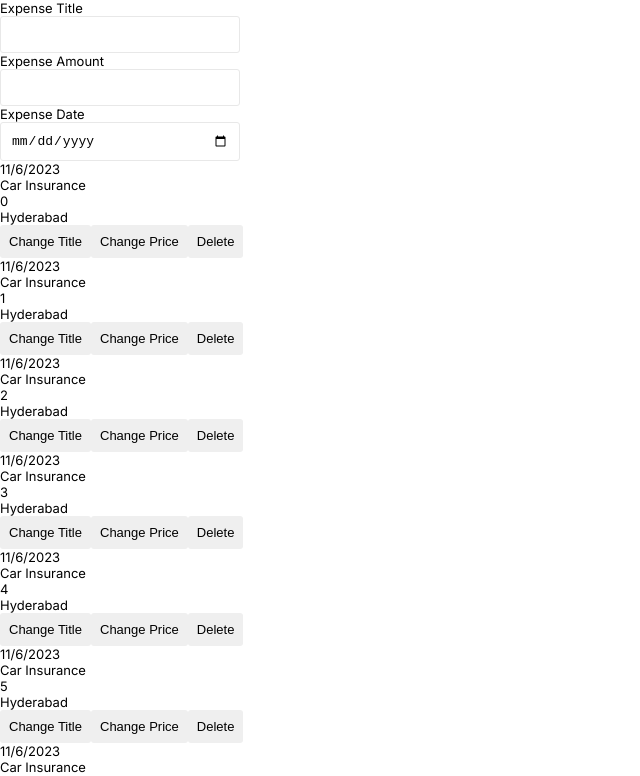
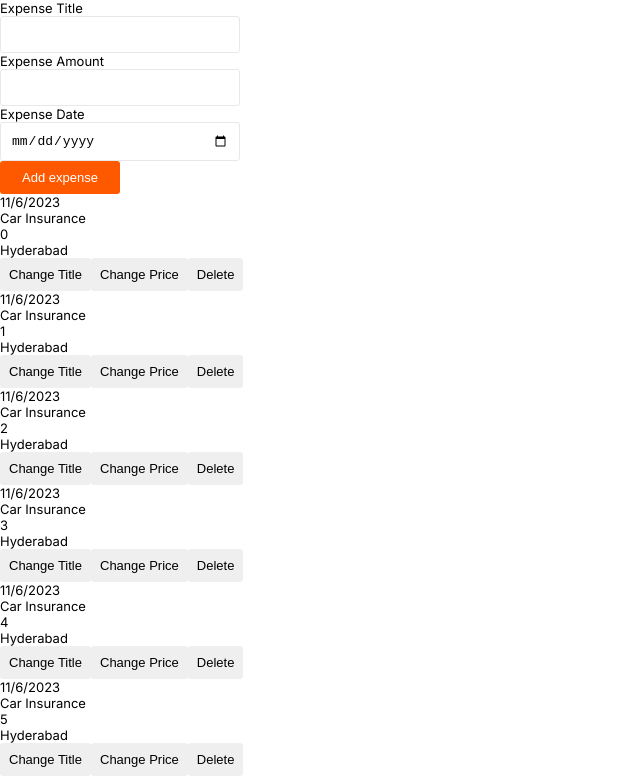
Before and after one commit to srinath-3898/expense-tracker-next, a Next.js app: page / in a window 1280 px wide. Shown: the top 776 px of the page, without its empty margins (0-640 px from the left). Built offline with nearby package versions, Linux system fonts and the light colour scheme.

Commit message:
Submitting the forms

```diff
--- a/src/components/expenseForm/ExpenseForm.jsx
+++ b/src/components/expenseForm/ExpenseForm.jsx
@@ -7,14 +7,19 @@ const ExpenseForm = () => {
     expenseAmount: "",
     expenseDate: "",
   });
+
   const handleChange = (event) => {
     const { name, value } = event.target;
     setExpenseFormData((prevState) => ({ ...prevState, [name]: value }));
   };
 
-  console.log(expenseFormdata);
+  const handleSubmit = (event) => {
+    event.preventDefault();
+    console.log(expenseFormdata);
+  };
+
   return (
-    <form className={styles.expense_form}>
+    <form className={styles.expense_form} onSubmit={handleSubmit}>
       <label htmlFor="expenseTitle" className="text_small">
         Expense Title
       </label>
@@ -42,6 +47,9 @@ const ExpenseForm = () => {
         name="expenseDate"
         onChange={handleChange}
       />
+      <button type="submit" className="btn_small btn_primary">
+        Add expense
+      </button>
     </form>
   );
 };
```
